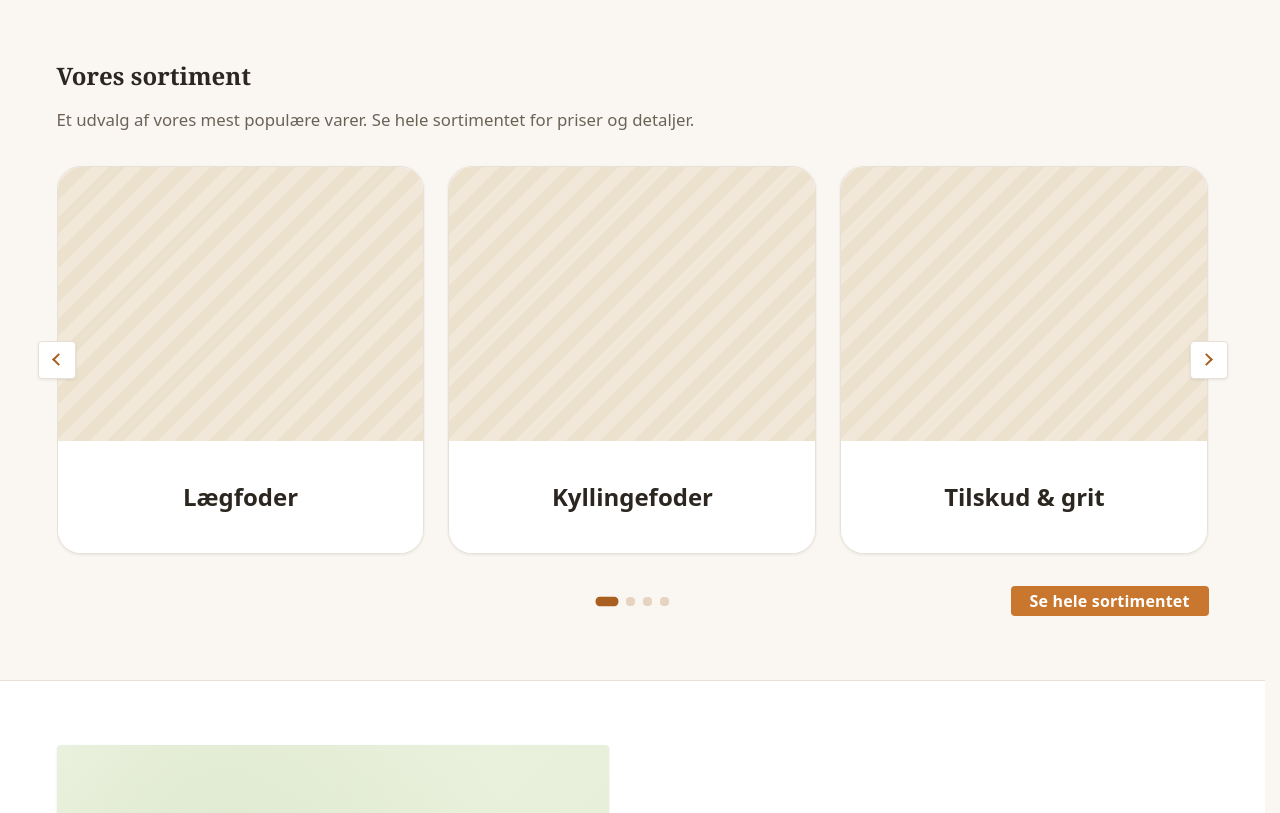
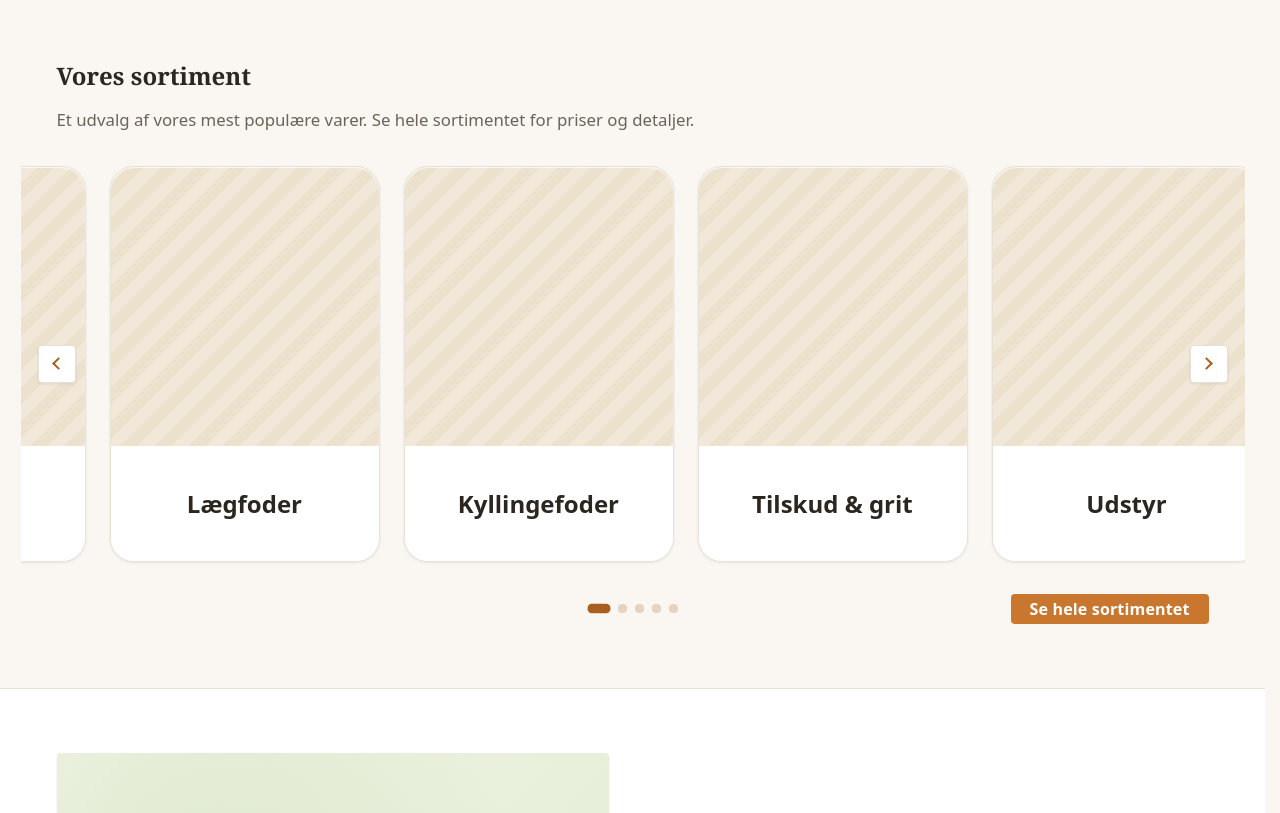
Before and after one commit to Bean-Machinie/Hoens-og-Foder-hjemmeside, a React (Vite) app: page / in a window 1280 px wide. Shown: the part 661-1474 px from the top of the page. Built offline with nearby package versions, Linux system fonts and the light colour scheme.

Commit message:
Refine catalogue carousel layout and add accessory item

```diff
--- a/src/pages/home/sections/CatalogueSection.module.css
+++ b/src/pages/home/sections/CatalogueSection.module.css
@@ -77,8 +77,8 @@
 
 .carousel {
   overflow: hidden;
-  margin-block: -8px;
-  padding-block: 8px;
+  margin: -36px;
+  padding: 36px;
 }
 
 .track {
@@ -89,30 +89,46 @@
 
 .slide {
   min-width: 0;
-  flex: 0 0 33.333%;
+  flex: 0 0 25%;
   padding-left: var(--space-4);
 }
 
 .card {
-  height: 100%;
+  position: relative;
+  display: flex;
+  flex-direction: column;
+  aspect-ratio: 3 / 4.4;
   overflow: hidden;
   background-color: var(--color-surface);
   border: 1px solid var(--color-border);
   border-radius: 24px;
   box-shadow: var(--shadow);
   transition:
-    box-shadow 180ms ease,
-    transform 180ms ease;
-  transform-origin: center;
+    border-color 260ms ease,
+    box-shadow 300ms cubic-bezier(0.16, 1, 0.3, 1),
+    transform 300ms cubic-bezier(0.16, 1, 0.3, 1);
+}
+
+.card::after {
+  position: absolute;
+  inset: 0;
+  border-radius: inherit;
+  box-shadow: inset 0 1px 0 rgba(255, 255, 255, 0.72);
+  content: '';
+  pointer-events: none;
 }
 
 .card:hover {
-  box-shadow: var(--shadow-hover);
-  transform: translateY(-4px) scale(1.025);
+  border-color: color-mix(in srgb, var(--color-primary) 28%, var(--color-border));
+  box-shadow:
+    0 22px 44px rgba(43, 38, 32, 0.14),
+    0 5px 12px rgba(43, 38, 32, 0.08);
+  transform: translateY(-8px);
 }
 
 .thumb {
-  aspect-ratio: 4 / 3;
+  flex: 1 1 auto;
+  min-height: 0;
   background: repeating-linear-gradient(
     135deg,
     #f1e8d9,
@@ -123,7 +139,7 @@
 }
 
 .cardBody {
-  min-height: 112px;
+  flex: 0 0 29%;
   display: flex;
   align-items: center;
   justify-content: center;
@@ -183,7 +199,7 @@
 
 @media (max-width: 900px) {
   .slide {
-    flex-basis: 50%;
+    flex-basis: 33.333%;
   }
 }
 
@@ -203,7 +219,11 @@
   }
 
   .slide {
-    flex-basis: 86%;
+    flex-basis: 72%;
+  }
+
+  .card {
+    aspect-ratio: 4 / 5.3;
   }
 
   .previous {
@@ -224,3 +244,13 @@
     transform: translateY(-50%) scale(1.04);
   }
 }
+
+@media (prefers-reduced-motion: reduce) {
+  .card {
+    transition: box-shadow 160ms ease;
+  }
+
+  .card:hover {
+    transform: none;
+  }
+}
--- a/src/pages/home/sections/CatalogueSection.tsx
+++ b/src/pages/home/sections/CatalogueSection.tsx
@@ -30,18 +30,16 @@
     name: 'Udstyr',
     description: 'Drikkekar, foderautomater og redekasser.',
   },
+  {
+    id: 'tilbehoer',
+    name: 'Tilbehør',
+    description: 'Praktisk tilbehør til hønseholdet.',
+  },
 ];
-
-const LOOPED_ITEMS = Array.from({ length: 3 }, (_, setIndex) =>
-  ITEMS.map((item) => ({
-    ...item,
-    loopKey: `${item.id}-${setIndex}`,
-  })),
-).flat();
 
 function CatalogueSection() {
   const [emblaRef, emblaApi] = useEmblaCarousel({
-    align: 'start',
+    align: (viewSize, snapSize) => (viewSize - snapSize) * 0.06,
     loop: true,
     skipSnaps: false,
   });
@@ -67,7 +65,7 @@
       return;
     }
 
-    setSelectedIndex(emblaApi.selectedScrollSnap() % ITEMS.length);
+    setSelectedIndex(emblaApi.selectedScrollSnap());
   }, [emblaApi]);
 
   useEffect(() => {
@@ -110,8 +108,8 @@
 
           <div className={styles.carousel} ref={emblaRef}>
             <ul className={styles.track}>
-              {LOOPED_ITEMS.map((item) => (
-                <li key={item.loopKey} className={styles.slide}>
+              {ITEMS.map((item) => (
+                <li key={item.id} className={styles.slide}>
                   <article className={styles.card}>
                     <div className={styles.thumb} aria-hidden="true" />
                     <div className={styles.cardBody}>
```
